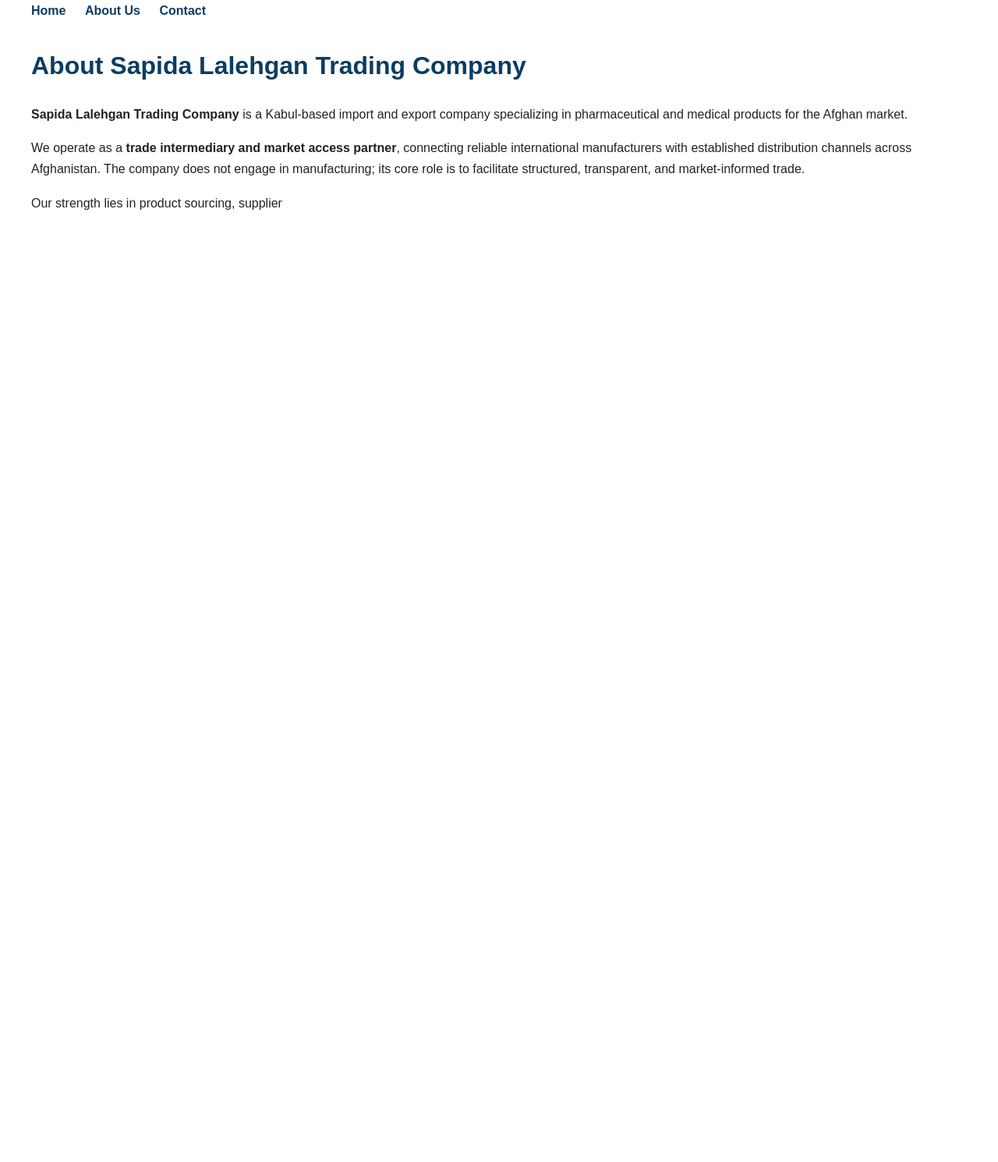
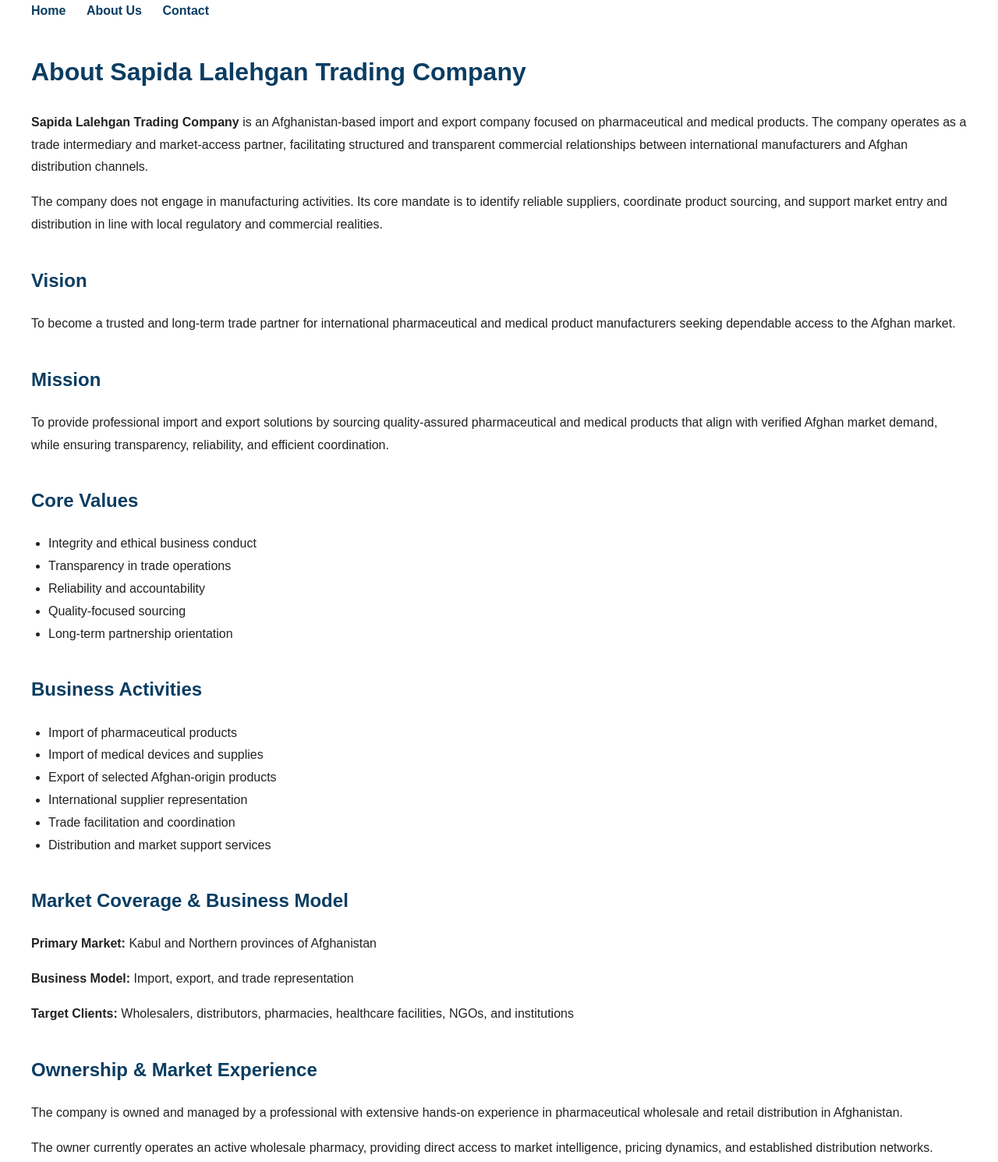
Before and after one commit to khesrawparwiz/khesrawparwiz.github.io, a plain HTML site: page about.html in a window 1280 px wide. Shown: the part 40-1530 px from the top of the page at 78% size. Before the commit the page ends 800 px from the top, so only its background shows below. Drawn offline with Linux system fonts and the light colour scheme.

Commit message:
Update about.html

```diff
--- a/about.html
+++ b/about.html
@@ -4,50 +4,51 @@
   <meta charset="UTF-8">
   <title>About Us | Sapida Lalehgan Trading Company</title>
   <meta name="viewport" content="width=device-width, initial-scale=1">
-  <meta name="description" content="Sapida Lalehgan Trading Company is a Kabul-based import and export company specializing in pharmaceutical and medical products for the Afghan market.">
+  <meta name="description" content="Sapida Lalehgan Trading Company is an Afghanistan-based import and export company specializing in pharmaceutical and medical products.">
 
   <style>
     body {
-      font-family: Arial, sans-serif;
+      font-family: Arial, Helvetica, sans-serif;
       margin: 40px;
-      line-height: 1.7;
+      line-height: 1.8;
       color: #222;
+      background-color: #ffffff;
     }
 
     h1, h2 {
       color: #0a3d62;
     }
 
-    /* STANDARD NAVIGATION (same on all pages) */
+    /* NAVIGATION — FORCE CONSISTENCY */
     .main-nav {
-      margin-bottom: 30px;
+      margin-bottom: 35px;
     }
 
-    .main-nav a {
-      margin-right: 20px;
+    .main-nav > a {
+      margin-right: 22px;
       text-decoration: none;
-      font-weight: bold;
+      font-weight: 700;
       color: #0a3d62;
     }
 
-    .main-nav a:hover {
+    .main-nav > a:hover {
       text-decoration: underline;
     }
 
     section {
-      margin-bottom: 30px;
+      margin-bottom: 35px;
     }
 
     ul {
-      padding-left: 20px;
+      padding-left: 22px;
     }
 
     footer {
-      margin-top: 50px;
+      margin-top: 60px;
       font-size: 14px;
-      color: #777;
+      color: #666;
       border-top: 1px solid #ddd;
-      padding-top: 15px;
+      padding-top: 20px;
     }
   </style>
 </head>
@@ -64,12 +65,103 @@
 <h1>About Sapida Lalehgan Trading Company</h1>
 
 <section>
-  <p><strong>Sapida Lalehgan Trading Company</strong> is a Kabul-based import and export company specializing in pharmaceutical and medical products for the Afghan market.</p>
-
   <p>
-    We operate as a <strong>trade intermediary and market access partner</strong>, connecting reliable international manufacturers with established distribution channels across Afghanistan.
-    The company does not engage in manufacturing; its core role is to facilitate structured, transparent, and market-informed trade.
+    <strong>Sapida Lalehgan Trading Company</strong> is an Afghanistan-based import and export company focused on
+    pharmaceutical and medical products. The company operates as a trade intermediary and market-access partner,
+    facilitating structured and transparent commercial relationships between international manufacturers and
+    Afghan distribution channels.
   </p>
 
   <p>
-    Our strength lies in product sourcing, supplier
+    The company does not engage in manufacturing activities. Its core mandate is to identify reliable suppliers,
+    coordinate product sourcing, and support market entry and distribution in line with local regulatory and
+    commercial realities.
+  </p>
+</section>
+
+<section>
+  <h2>Vision</h2>
+  <p>
+    To become a trusted and long-term trade partner for international pharmaceutical and medical product
+    manufacturers seeking dependable access to the Afghan market.
+  </p>
+</section>
+
+<section>
+  <h2>Mission</h2>
+  <p>
+    To provide professional import and export solutions by sourcing quality-assured pharmaceutical and medical
+    products that align with verified Afghan market demand, while ensuring transparency, reliability, and
+    efficient coordination.
+  </p>
+</section>
+
+<section>
+  <h2>Core Values</h2>
+  <ul>
+    <li>Integrity and ethical business conduct</li>
+    <li>Transparency in trade operations</li>
+    <li>Reliability and accountability</li>
+    <li>Quality-focused sourcing</li>
+    <li>Long-term partnership orientation</li>
+  </ul>
+</section>
+
+<section>
+  <h2>Business Activities</h2>
+  <ul>
+    <li>Import of pharmaceutical products</li>
+    <li>Import of medical devices and supplies</li>
+    <li>Export of selected Afghan-origin products</li>
+    <li>International supplier representation</li>
+    <li>Trade facilitation and coordination</li>
+    <li>Distribution and market support services</li>
+  </ul>
+</section>
+
+<section>
+  <h2>Market Coverage & Business Model</h2>
+  <p><strong>Primary Market:</strong> Kabul and Northern provinces of Afghanistan</p>
+  <p><strong>Business Model:</strong> Import, export, and trade representation</p>
+  <p><strong>Target Clients:</strong> Wholesalers, distributors, pharmacies, healthcare facilities, NGOs, and institutions</p>
+</section>
+
+<section>
+  <h2>Ownership & Market Experience</h2>
+  <p>
+    The company is owned and managed by a professional with extensive hands-on experience in pharmaceutical
+    wholesale and retail distribution in Afghanistan.
+  </p>
+  <p>
+    The owner currently operates an active wholesale pharmacy, providing direct access to market intelligence,
+    pricing dynamics, and established distribution networks.
+  </p>
+</section>
+
+<section>
+  <h2>Why Choose Sapida Lalehgan Trading Company</h2>
+  <ul>
+    <li>Deep understanding of Afghan market conditions</li>
+    <li>Direct access to wholesale and retail distribution channels</li>
+    <li>Transparent and compliant trade practices</li>
+    <li>Flexible cooperation and representation models</li>
+    <li>Commitment to sustainable, long-term partnerships</li>
+  </ul>
+</section>
+
+<section>
+  <h2>Compliance & Quality Standards</h2>
+  <p>
+    Products are sourced from manufacturers complying with applicable quality and safety standards, including
+    Good Manufacturing Practice (GMP) where relevant, and aligned with Afghan Ministry of Public Health
+    regulatory requirements.
+  </p>
+</section>
+
+<section>
+  <h2>Future Outlook</h2>
+  <p>
+    The company aims to expand its international supplier network across Türkiye, India, China, and Europe,
+    diversify product portfolios, and strengthen nationwide distribution capabilities within Afghanistan.
+  </p>
+</section>
```
